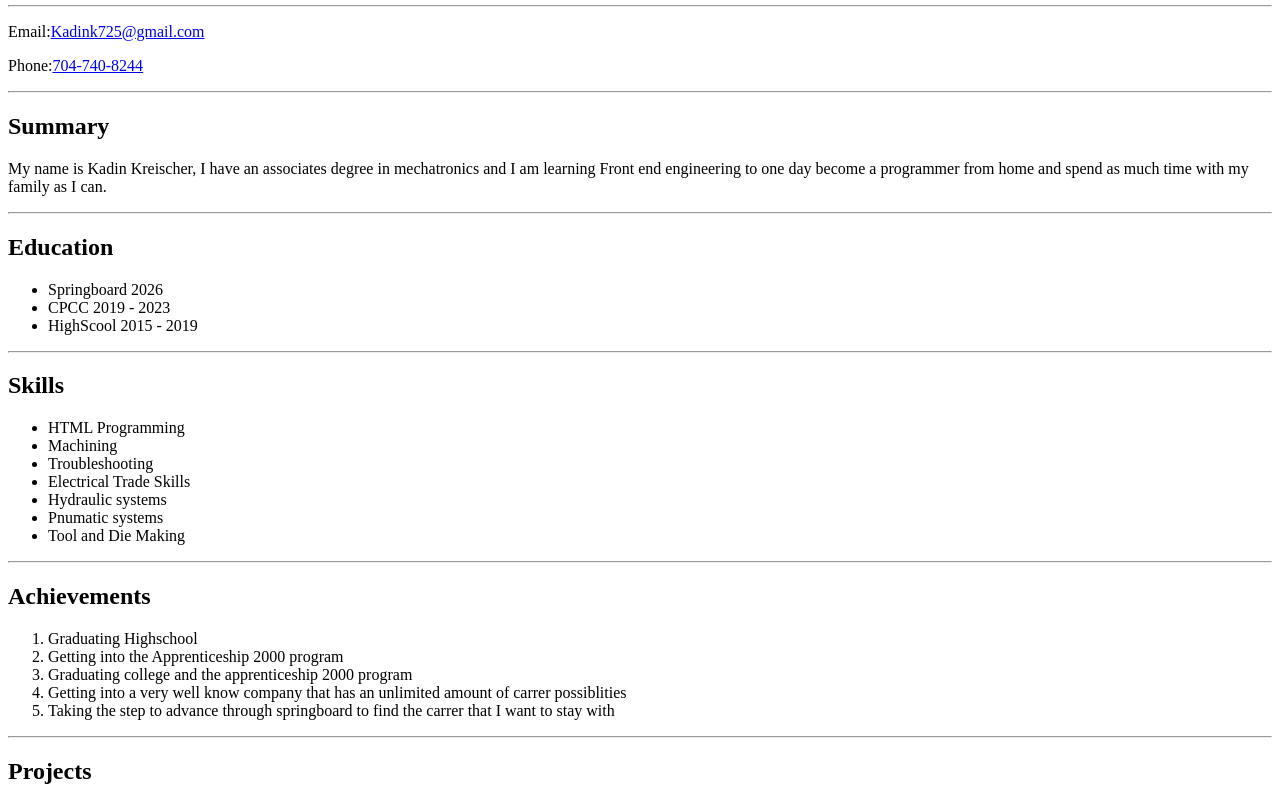
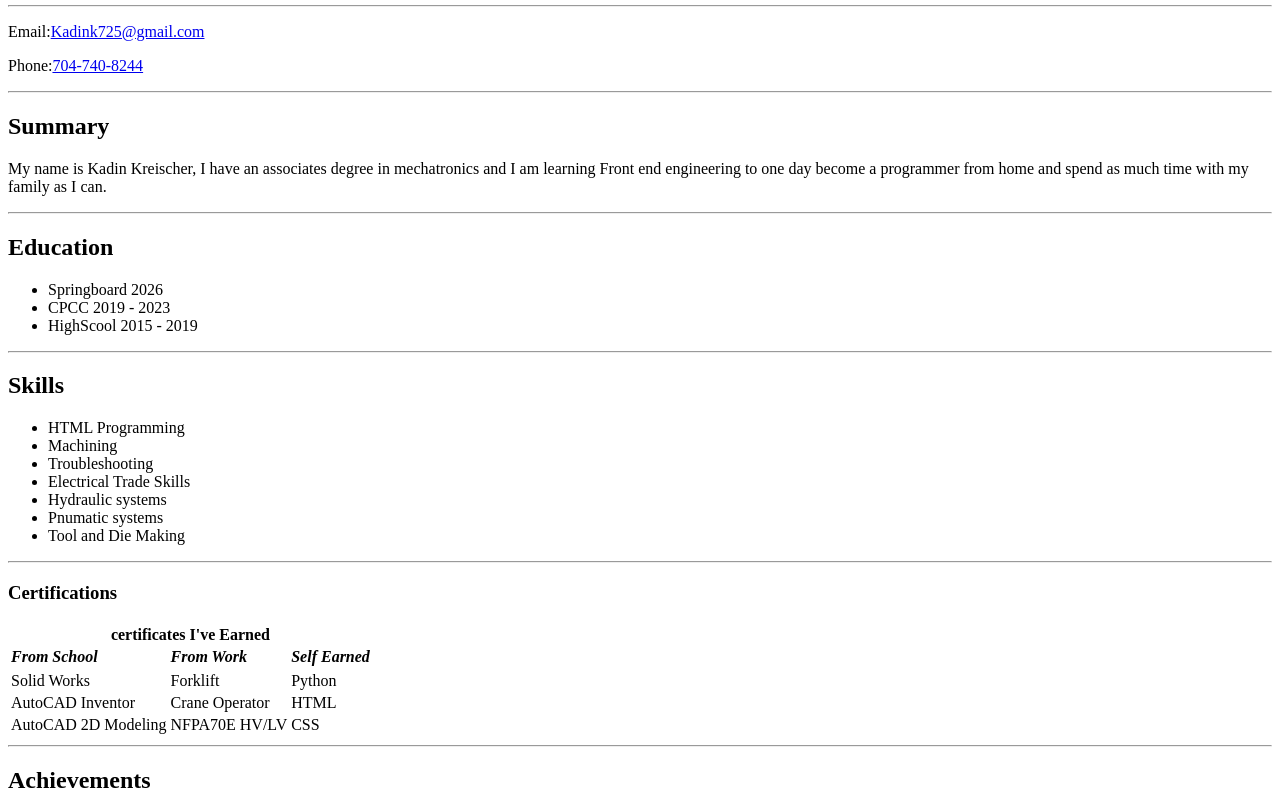
Before and after one commit to Kadink/CV-project, a plain HTML site: page index.html in a window 1280 px wide. Shown: the part 101-903 px from the top of the page. Drawn offline with Linux system fonts and the light colour scheme.

Commit message:
this is the table added to og code

```diff
--- a/index.html
+++ b/index.html
@@ -46,6 +46,39 @@
         </ul>
         <hr>
     </section>
+        <h3>Certifications</h3>
+    <section id="certs">
+        <table>
+            <thead>
+                <tr>
+                    <th colspan="3">certificates I've Earned</th>
+                </tr>
+                <tr>
+                    <td><i><b>From School</b></i></td>
+                    <td><i><b>From Work</b></i></td>
+                    <td><i><b>Self Earned</b></i></td>
+                </tr>
+                <tr>
+            </thead>
+            <tbody>
+                    <td>Solid Works</td>
+                    <td>Forklift</td>
+                    <td>Python</td>
+                </tr>
+                <tr>
+                    <td>AutoCAD Inventor</td>
+                    <td>Crane Operator</td>
+                    <td>HTML</td>
+                </tr>
+                <tr>
+                    <td>AutoCAD 2D Modeling</td>
+                    <td>NFPA70E HV/LV</td>
+                    <td>CSS</td>
+                </tr>
+            </tbody>
+        </table>
+        <hr>
+    </section>
     <section id="achievements">
         <h2>Achievements</h2>
         <ol>
```
